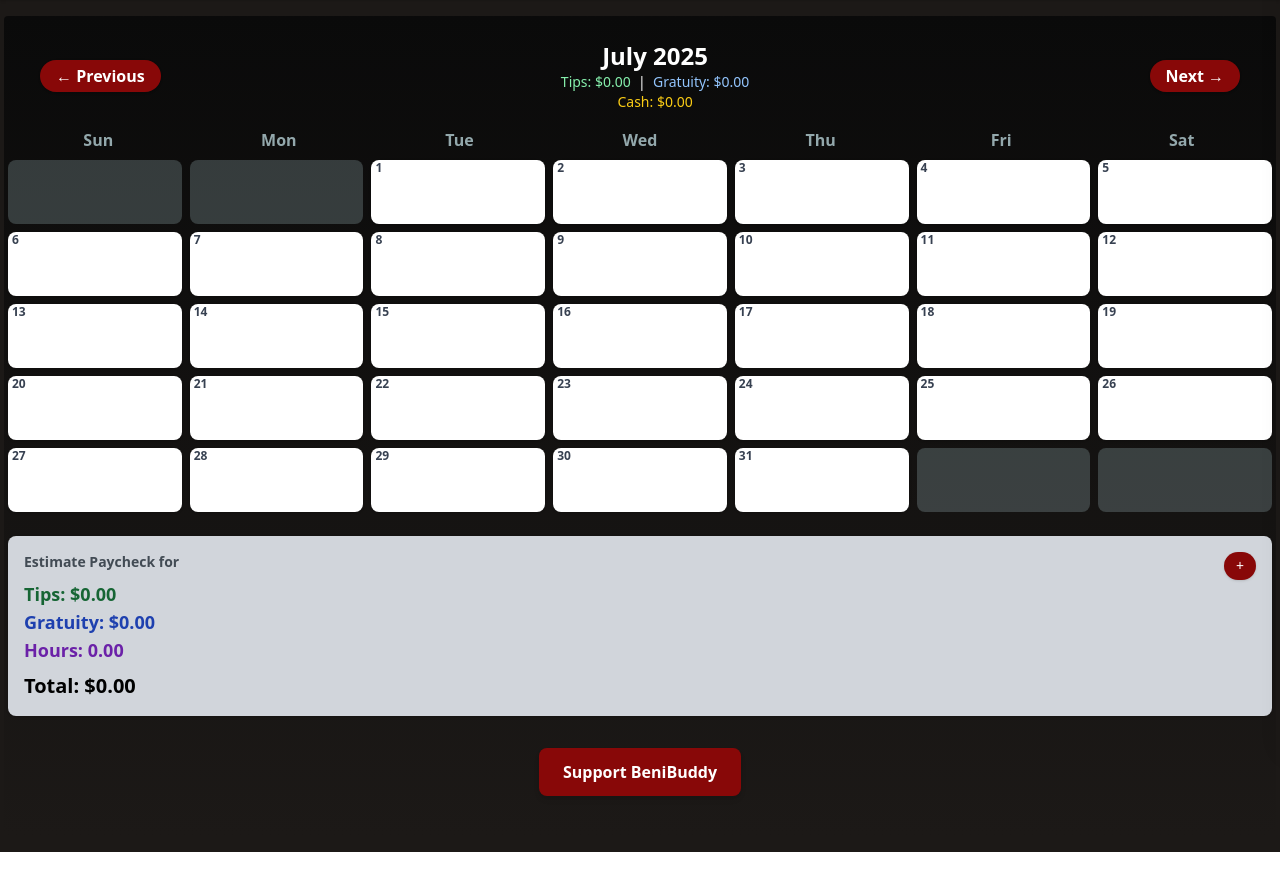
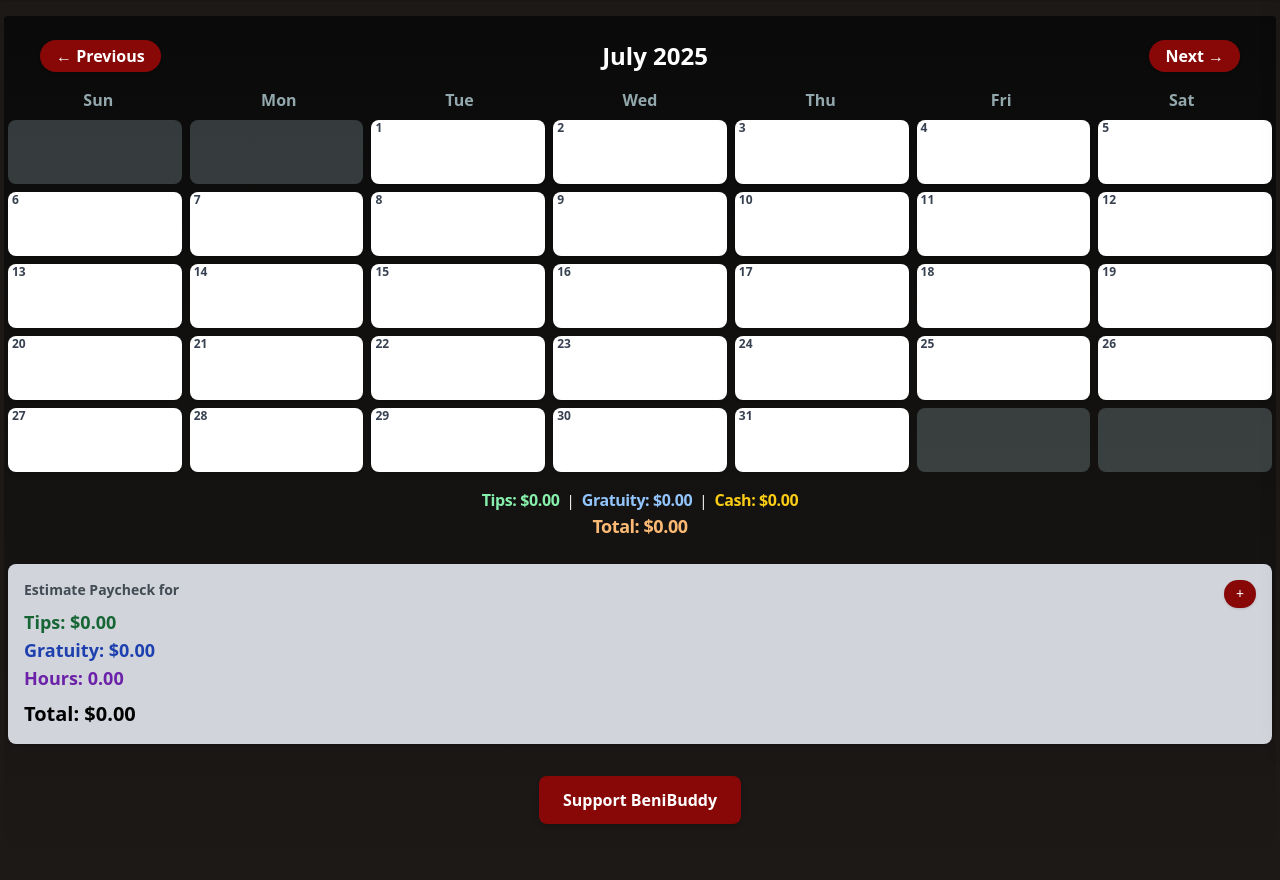
Before and after one commit to jesusvita/BeniBuddy, a Django app: page /your-tips/ in a window 1280 px wide. Shown: the part 64-944 px from the top of the page. Before the commit the page ends 916 px from the top, so only its background shows below. Run offline with Django 5.2, Linux system fonts and the light colour scheme; the visitor is signed in with stand-in values (Sample User, id 1); data comes from the database, SQL or seed files in the repository; data that the repository does not hold is empty; some libraries are stand-ins or nearby versions.

Commit message:
moved some info on user_tips, added monthly earned total, and expenses stuff

```diff
--- a/expenses/forms.py
+++ b/expenses/forms.py
@@ -4,8 +4,9 @@ from .models import Expense
 class ExpenseForm(forms.ModelForm):
     class Meta:
         model = Expense
-        fields = ['name', 'amount'] # expense_date will be handled separately
+        fields = ['category', 'name', 'amount'] # expense_date will be handled separately
         widgets = {
+            'category': forms.Select(attrs={'class': 'mt-1 block w-full px-3 py-2 bg-paleWhite border border-softBlue rounded-md text-sm shadow-sm focus:outline-none focus:border-primary focus:ring-1 focus:ring-primary text-deepBlue'}),
             'name': forms.TextInput(attrs={'class': 'mt-1 block w-full px-3 py-2 bg-paleWhite border border-softBlue rounded-md text-sm shadow-sm placeholder-gray-400 focus:outline-none focus:border-primary focus:ring-1 focus:ring-primary text-deepBlue', 'placeholder': 'e.g., Coffee, Lunch'}),
             'amount': forms.NumberInput(attrs={'class': 'mt-1 block w-full px-3 py-2 bg-paleWhite border border-softBlue rounded-md text-sm shadow-sm placeholder-gray-400 focus:outline-none focus:border-primary focus:ring-1 focus:ring-primary text-deepBlue', 'placeholder': 'e.g., 5.99'}),
         }
--- a/myapp/templates/myapp/user_tips.html
+++ b/myapp/templates/myapp/user_tips.html
@@ -7,8 +7,9 @@
 <div class="rounded min-h-screen px-1 py-6 bg-gradient-to-b from-neutral-950 to-stone-900 text-white">
 
   <!-- Header Navigation -->
-  <div class="flex flex-wrap px-4 sm:px-8 justify-between items-center gap-2 mb-4">
-
+  <div class="px-4 sm:px-8 mb-4">
+    <!-- Line 1: Arrows and Month/Year -->
+    <div class="flex flex-wrap justify-between items-center gap-2">
       <!-- Previous -->
       <a href="{% url 'user_tips' prev_year prev_month %}"
          class="font-semibold py-0.5 px-2 sm:py-1 sm:px-4 rounded-full shadow transition hover:bg-red-900"
@@ -17,17 +18,8 @@
           <span class="inline sm:hidden">←</span>
       </a>
 
-    <!-- Month & Totals -->
-    <div class="text-center">
-      <h2 class="text-2xl font-bold lightPink ">{{ month_name }} {{ year }}</h2>
-      <div class="text-sm">
-        {# TODO: Update these totals if needed to include cash/hours #}
-        <span class="text-green-300 font-medium">Tips: ${{ total_monthly_tip|floatformat:2 }}</span> &nbsp;|&nbsp;
-        <span class="text-blue-300 font-medium">Gratuity: ${{ total_monthly_gratuity|floatformat:2 }}</span>
-        <br>
-        <span class="text-yellow-400 font-medium">Cash: ${{ total_monthly_cash|floatformat:2 }}</span>
-    </div>
-    </div>
+      <!-- Month/Year ONLY -->
+      <h2 class="text-2xl font-bold text-white text-center">{{ month_name }} {{ year }}</h2>
 
       <!-- Next -->
       <a href="{% url 'user_tips' next_year next_month %}"
@@ -36,6 +28,8 @@
          <span class="hidden sm:inline">Next →</span>
           <span class="inline sm:hidden">→</span>
       </a>
+    </div>
+
   </div>
 
   <!-- Weekday Labels -->
@@ -101,6 +95,17 @@
       {% endfor %}
     {% endfor %}
   </div>
+
+  <!-- Line 2: Totals (Moved Here) -->
+  <div class="text-center text-sm mt-4 px-4 sm:px-8"> {# Added mt-4 for spacing and padding #}
+      {# Tips, Gratuity, and Cash on one line #}
+      <span class="text-green-300 font-semibold text-base tracking-tight">Tips: ${{ total_monthly_tip|floatformat:2 }}</span> &nbsp;|&nbsp;
+      <span class="text-blue-300 font-semibold text-base tracking-tight">Gratuity: ${{ total_monthly_gratuity|floatformat:2 }}</span>
+      &nbsp;|&nbsp; <span class="text-yellow-400 font-semibold text-base tracking-tight">Cash: ${{ total_monthly_cash|floatformat:2 }}</span>
+      <br class="my-0.5"> {# Small break for spacing #}
+      <span class="text-orange-300 font-bold text-lg tracking-tight">Total: ${{ total_monthly_earnings|floatformat:2 }}</span>
+  </div>
+
 
   <!-- Estimated Paycheck Box -->
   <div class="bg-gray-300 text-[#424B54] p-2 sm:p-4 rounded-lg shadow mt-6 relative text-sm sm:text-base">
--- a/myapp/views.py
+++ b/myapp/views.py
@@ -121,6 +121,13 @@ def user_tips(request, year=None, month=None):
     total_monthly_cash = monthly_aggregation['total_cash']
     total_monthly_hours = monthly_aggregation['total_hours']
 
+    total_monthly_earnings = (
+    (total_monthly_tip or 0) +
+    (total_monthly_gratuity or 0) +
+    (total_monthly_cash or 0)
+    )
+
+
     # Create a dictionary for quick lookup in calendar generation
     tip_dict = {tip.date.date(): tip for tip in monthly_tips}
 
@@ -199,10 +206,11 @@ def user_tips(request, year=None, month=None):
         "recent_total_tip": recent_total_tip,
         "recent_total_gratuity": recent_total_gratuity,
         "paycheck_total": paycheck_total,
-        "paycheck_day": paycheck_day_display, # Use the new variable name for clarity
+        "paycheck_day": paycheck_day_display,
         "paycheck_cycle": paycheck_cycle,
         "total_monthly_cash": total_monthly_cash,
         "recent_total_hours": recent_total_hours,
+        'total_monthly_earnings': total_monthly_earnings,
 
 
     }
```
Also changed, not shown: expenses/models.py (+15 -0 lines), expenses/templates/expenses/expense_tracker.html (+7 -2 lines), expenses/views.py (+13 -2 lines), expenses/migrations/0003_expense_category.py (added). Lines whose indentation alone changed are shown as unchanged.
